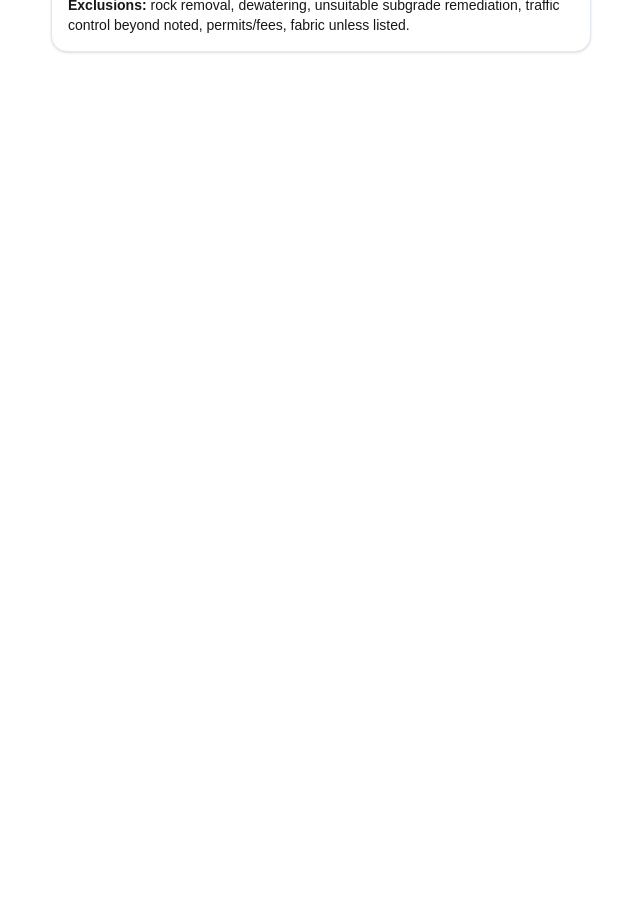
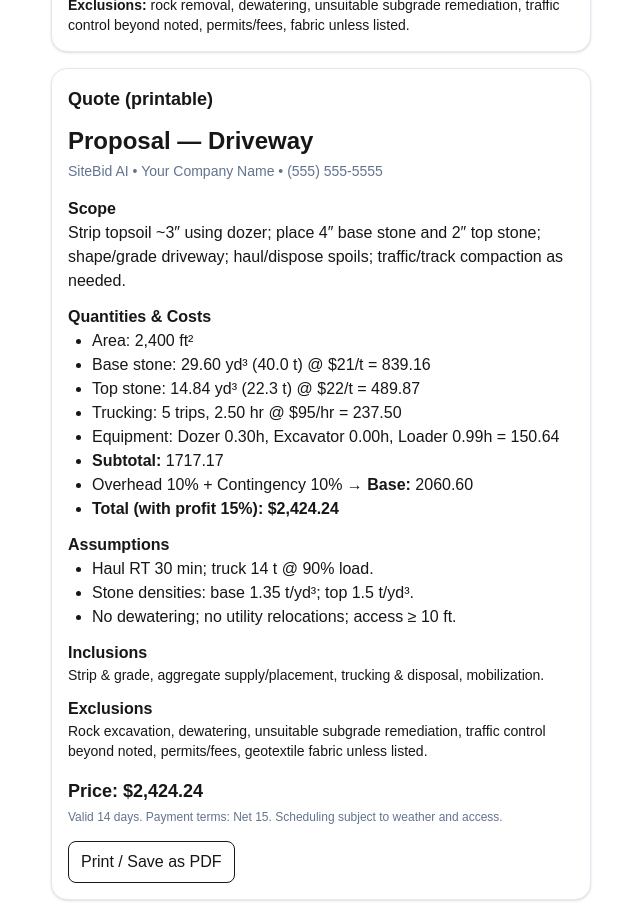
Before and after one commit to bl0ckchained/sitebid-ai, a Next.js app: page /estimate/new/driveway in a window 1280 px wide. Shown: the part 1400-2324 px from the top of the page, without its empty margins (601-1241 px from the left). Before the commit the page ends 1476 px from the top, so only its background shows below. Built offline with nearby package versions, Linux system fonts and the light colour scheme.

Commit message:
added card to driveway/page.tsx

```diff
--- a/src/app/estimate/new/driveway/page.tsx
+++ b/src/app/estimate/new/driveway/page.tsx
@@ -49,7 +49,7 @@ export default function NewEstimate() {
   const [profitMargin, setProfitMargin] = useState(0.15);
 
   // Basic validation
-  const errors = useMemo(() => {
+  const errors = useMemo((): string[] => {
     const err: string[] = [];
     if (v.L_ft <= 0 || v.W_ft <= 0) err.push("Length and width must be positive.");
     if (v.base_lift_ft < 0 && v.top_lift_ft <= 0) err.push("At least one stone lift must be > 0.");
@@ -253,8 +253,68 @@ export default function NewEstimate() {
               <b>Exclusions:</b> rock removal, dewatering, unsuitable subgrade remediation, traffic control beyond noted, permits/fees, fabric unless listed.
             </p>
           </Card>
+
+          {/* Printable Quote */}
+          <Card title="Quote (printable)">
+            <div id="printable" className="max-w-none">
+              <h2 className="text-2xl font-bold">Proposal — Driveway</h2>
+              <p className="mt-1 text-sm text-slate-500">SiteBid AI • Your Company Name • (555) 555-5555</p>
+
+              <h3 className="mt-4 font-semibold">Scope</h3>
+              <p>
+                Strip topsoil ~{Math.round(v.strip_T_ft*12)}″ using {v.strip_method === "dozer" ? "dozer" : "excavator"};
+                place {Math.round(v.base_lift_ft*12)}″ base stone and {Math.round(v.top_lift_ft*12)}″ top stone;
+                shape/grade driveway; haul/dispose spoils; {v.compaction_passes > 0 ? `compact (${v.compaction_passes} passes).` : "traffic/track compaction as needed."}
+              </p>
+
+              <h3 className="mt-3 font-semibold">Quantities & Costs</h3>
+              <ul className="list-disc ml-6">
+                <li>Area: {(v.L_ft*v.W_ft).toLocaleString()} ft²</li>
+                <li>Base stone: {calc.V_base_yd3.toFixed(2)} yd³ ({calc.tons_base.toFixed(1)} t) @ ${r.base_stone_ton}/t = {(calc.cost_base_stone).toFixed(2)}</li>
+                <li>Top stone: {calc.V_top_yd3.toFixed(2)} yd³ ({calc.tons_top.toFixed(1)} t) @ ${r.top_stone_ton}/t = {(calc.cost_top_stone).toFixed(2)}</li>
+                <li>Trucking: {calc.trips} trips, {calc.hrs_truck.toFixed(2)} hr @ ${r.trucking_hr}/hr = {(calc.cost_truck).toFixed(2)}</li>
+                <li>Equipment: Dozer {calc.hrs_dozer.toFixed(2)}h, Excavator {calc.hrs_exc.toFixed(2)}h, Loader {calc.hrs_load.toFixed(2)}h{calc.hrs_compact ? `, Roller ${calc.hrs_compact.toFixed(2)}h` : ""} = {(calc.cost_dozer + calc.cost_exc + calc.cost_loader + calc.cost_roller).toFixed(2)}</li>
+                {calc.extrasUSD ? <li>Extras (lump sum): {(calc.extrasUSD).toFixed(2)}</li> : null}
+                <li><b>Subtotal:</b> {(calc.subtotal).toFixed(2)}</li>
+                <li>Overhead {Math.round(overheadPct*100)}% + Contingency {Math.round(contingencyPct*100)}% → <b>Base:</b> {(calc.subtotal*(1+overheadPct+contingencyPct)).toFixed(2)}</li>
+                <li><b>Total (with profit {Math.round(profitMargin*100)}%): {currency((calc.subtotal*(1+overheadPct+contingencyPct))/(1-profitMargin))}</b></li>
+              </ul>
+
+              <h3 className="mt-3 font-semibold">Assumptions</h3>
+              <ul className="list-disc ml-6">
+                <li>Haul RT {v.haul_round_trip_min} min; truck {v.truck_capacity_tons} t @ {Math.round(v.truck_load_factor*100)}% load.</li>
+                <li>Stone densities: base {v.base_density_ton_per_yd3} t/yd³; top {v.top_density_ton_per_yd3} t/yd³.</li>
+                <li>No dewatering; no utility relocations; access ≥ 10 ft.</li>
+              </ul>
+
+              <h3 className="mt-3 font-semibold">Inclusions</h3>
+              <p className="text-sm">Strip & grade, aggregate supply/placement, trucking & disposal, mobilization.</p>
+
+              <h3 className="mt-3 font-semibold">Exclusions</h3>
+              <p className="text-sm">Rock excavation, dewatering, unsuitable subgrade remediation, traffic control beyond noted, permits/fees, geotextile fabric unless listed.</p>
+
+              <p className="mt-4 text-lg font-bold">Price: {currency((calc.subtotal*(1+overheadPct+contingencyPct))/(1-profitMargin))}</p>
+              <p className="text-xs text-slate-500 mt-1">Valid 14 days. Payment terms: Net 15. Scheduling subject to weather and access.</p>
+            </div>
+
+            <div className="mt-4 no-print">
+              <button onClick={() => window.print()} className="rounded-lg border px-3 py-2">
+                Print / Save as PDF
+              </button>
+            </div>
+          </Card>
         </section>
       </div>
+
+      {/* Print CSS: isolates the quote on print */}
+      <style jsx global>{`
+        @media print {
+          body * { visibility: hidden; }
+          #printable, #printable * { visibility: visible; }
+          #printable { position: absolute; left: 0; top: 0; width: 100%; padding: 24px; }
+          .no-print { display: none !important; }
+        }
+      `}</style>
     </main>
   );
 }
```
